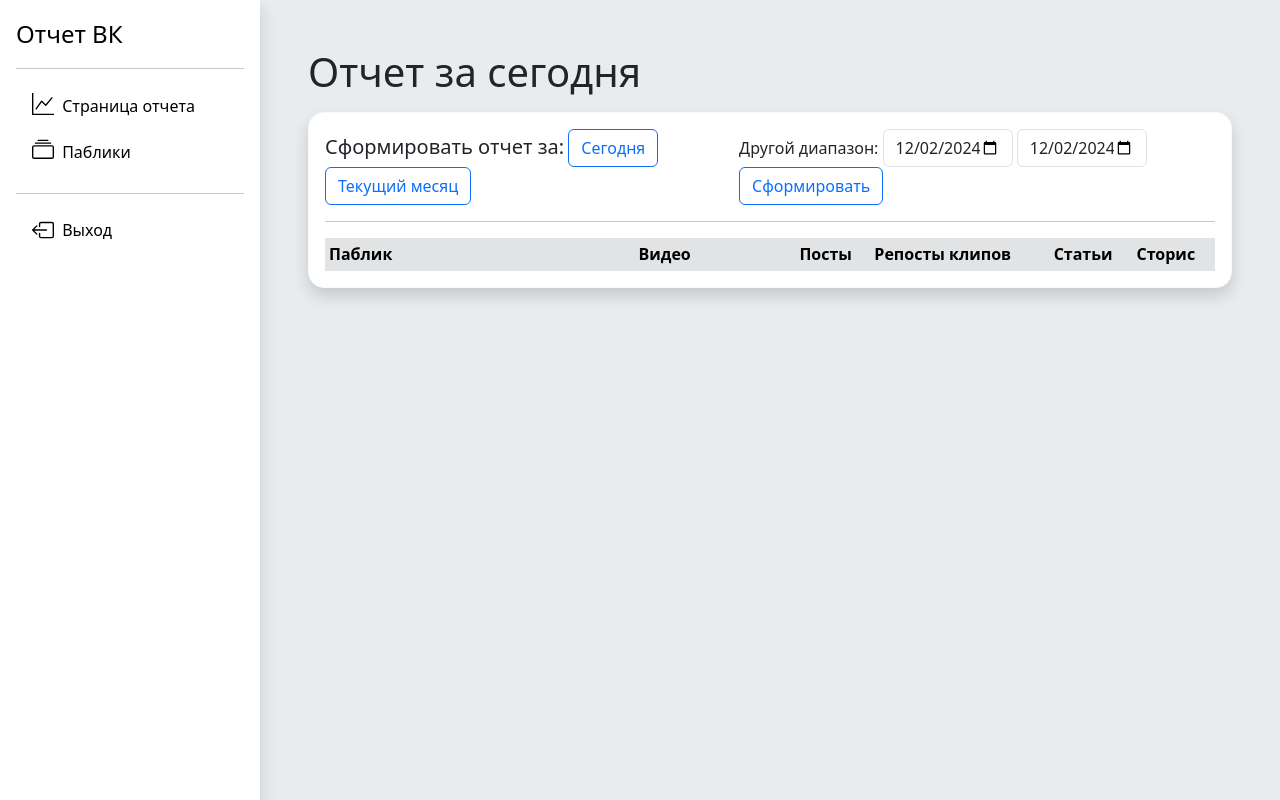
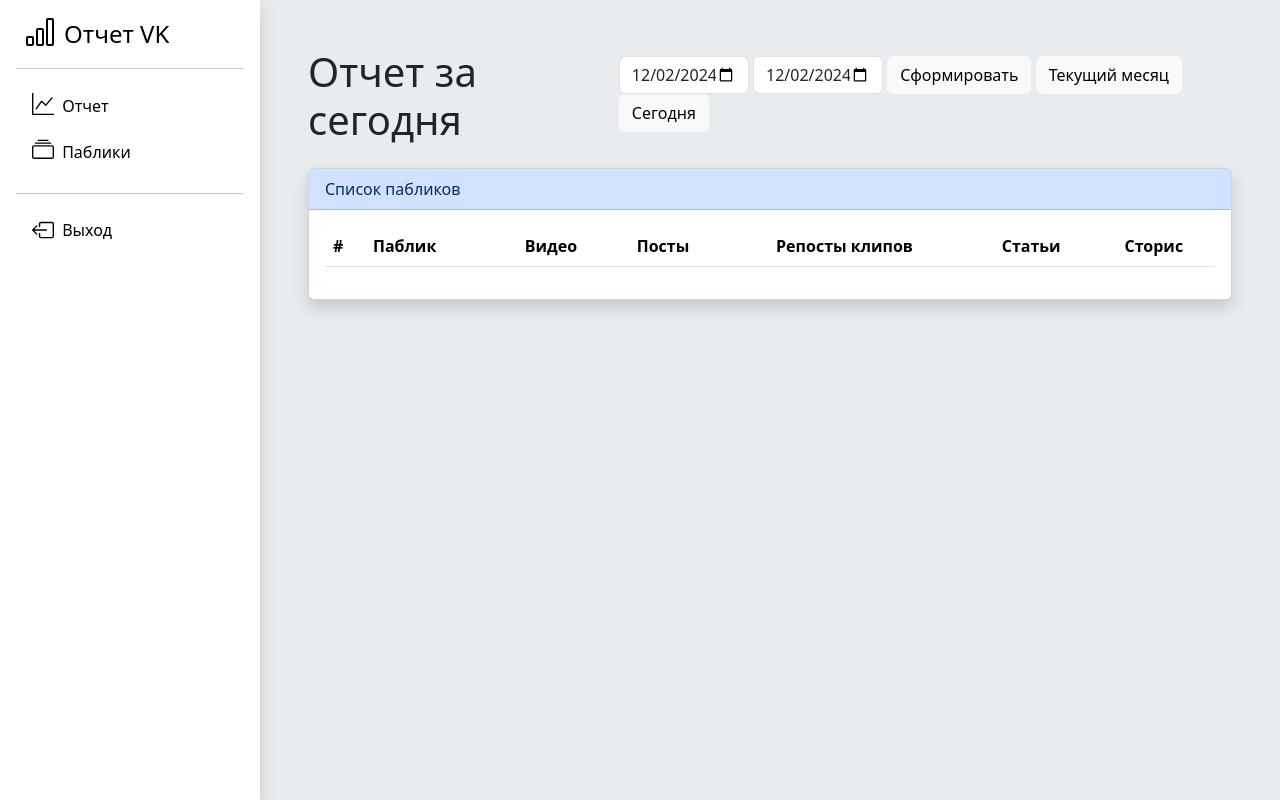
Before and after one commit to DiHard/VKviever, a Django app: template VKviewer/templates/VKstorage/index.html in a window 1280 px wide. Run offline with Django 3.2, Linux system fonts and the light colour scheme; the template is opened without the code that fills it, so the values that code supplies are empty; some libraries are stand-ins or nearby versions.

Commit message:
v 0.6.3 - правки интерфейса

```diff
--- a/VKstorage/views.py
+++ b/VKstorage/views.py
@@ -4,13 +4,15 @@ from rest_framework.viewsets import ModelViewSet
 from VKstorage.models import Groups, Posts
 from VKstorage.serializers import AactivityInGroupsSerializer, PostsSerializer, GroupsSerializer
 
+from VKstorage.models import Groups
+from VKstorage.serializers import AactivityInGroupsSerializer
 
 @login_required
 def index(request):
     return render(request, 'VKstorage/index.html', {'title': 'Формирование отчета'})# Create your views here.
 @login_required
 def all_groups(request):
-    return render(request, 'VKstorage/groups.html', {'title': 'Формирование отчета'})# Create your views here.
+    return render(request, 'VKstorage/groups.html', {'title': 'Управление пабликами'})# Create your views here.
 
 class AactivityInGroupsView(ModelViewSet):
     queryset = Groups.objects.all()
--- a/VKviewer/templates/VKstorage/base.html
+++ b/VKviewer/templates/VKstorage/base.html
@@ -7,7 +7,7 @@
     <link rel="shortcut icon" type="image/png" href="{% static 'favicon.ico' %}"/>
     <title>{% block title %}{% endblock %}</title>
     <link rel="stylesheet" href="https://cdn.jsdelivr.net/npm/bootstrap@5.3.2/dist/css/bootstrap.min.css" integrity="sha384-T3c6CoIi6uLrA9TneNEoa7RxnatzjcDSCmG1MXxSR1GAsXEV/Dwwykc2MPK8M2HN" crossorigin="anonymous">
-  <script src="{% static 'Accounting/js/bootstrap.bundle.min.js' %}"></script>
+  <script src="{% static 'VKstorage/js/bootstrap.bundle.min.js' %}"></script>
     <style>
 
       .bd-placeholder-img {
@@ -68,19 +68,18 @@
 <main class="d-flex flex-nowrap">
 <!--    Основное меню сайта справа -->
 <div class="d-flex flex-column flex-shrink-0 p-3 bg-white shadow" style="width: 260px; min-height: 100vh;">
-    <a href="/" class="d-flex align-items-center mb-3 mb-md-0 me-md-auto link-body-emphasis text-decoration-none">
-<!--        <svg xmlns="http://www.w3.org/2000/svg" width="32" height="32" fill="currentColor" class="bi bi-file-earmark-text-fill me-2 ms-2" viewBox="0 0 16 16">-->
-<!--            <use xlink:href="#logo"></use>-->
-<!--        </svg>-->
-
-      <span class="ml-5 fs-4">Отчет ВК</span>
+    <a href="/" class="d-flex justify-content-center mb-3 mb-md-0 me-md-auto link-body-emphasis text-decoration-none">
+        <svg xmlns="http://www.w3.org/2000/svg" width="32" height="32" fill="currentColor" class="bi bi-bar-chart me-2 ms-2" viewBox="0 0 16 16">
+          <path d="M4 11H2v3h2zm5-4H7v7h2zm5-5v12h-2V2zm-2-1a1 1 0 0 0-1 1v12a1 1 0 0 0 1 1h2a1 1 0 0 0 1-1V2a1 1 0 0 0-1-1zM6 7a1 1 0 0 1 1-1h2a1 1 0 0 1 1 1v7a1 1 0 0 1-1 1H7a1 1 0 0 1-1-1zm-5 4a1 1 0 0 1 1-1h2a1 1 0 0 1 1 1v3a1 1 0 0 1-1 1H2a1 1 0 0 1-1-1z"/>
+        </svg>
+        <span class="ml-5 fs-4">Отчет VK</span>
     </a>
     <hr>
     <ul class="nav nav-pills flex-column mb-auto">
       <li class="nav-item">
         <a href="{% url 'home' %}" class="nav-link link-body-emphasis" style="font-size: 1rem !important">
           <svg class="bi pe-none me-1 mb-2" width="22" height="22"><use xlink:href="#graph"></use></svg>
-          Страница отчета
+          Отчет
         </a>
       </li>
       <li class="nav-item">
--- a/VKviewer/templates/VKstorage/index.html
+++ b/VKviewer/templates/VKstorage/index.html
@@ -5,38 +5,40 @@
 
 
 {% block content %}
+<div class="d-flex justify-content-between">
     <h1 id="h1">Отчет</h1>
-
-<div class="card border-light shadow p-3 bg-body rounded mt-3 rounded-4">
-
-    <div class="d-flex justify-content-between">
+    <div class="d-flex justify-content-end mt-2">
         <div>
-            <h5 class="d-inline">Сформировать отчет за:</h5>
-            <button class="btn btn-outline-primary align-baseline" onclick="load_today()" data-button-name="Свободный">Сегодня</button>
-            <button class="btn btn-outline-primary align-baseline" onclick="current_month()" data-button-name="На просчете">Текущий месяц</button>
-        </div>
-        <div>
-              <span class="d-inline">Другой диапазон:</span>
             <input type="date" id="date_from" style="max-width: 130px;" class="d-inline form-control">
             <input type="date" id="date_to" style="max-width: 130px;" class="d-inline form-control">
-            <button class="btn btn-outline-primary align-baseline d-inline" onclick="load_range()" data-button-name="Участвуем">Сформировать</button>
+            <button class="btn btn-light align-baseline" onclick="load_range()" data-button-name="Участвуем">Сформировать</button>
+            <button class="btn btn-light align-baseline" onclick="current_month()" data-button-name="На просчете">Текущий месяц</button>
+            <button class="btn btn-light align-baseline" onclick="load_today()" data-button-name="Свободный">Сегодня</button>
         </div>
     </div>
-<hr>
+</div>
+
+<div class="card shadow bg-body mt-3">
+    <div class="card-header bg-primary-subtle text-primary-emphasis ">
+	    Список пабликов
+	</div>
+    <div class="card-body" >
         <div class="table-responsive scrollbar">
-    <table class="table table-sm fs-10 mb-0 overflow-hidden">
-        <thead >
+            <table class="table table-hover" id="chats_table">
+                <thead>
                     <tr>
-                <th style="min-width:250px;" class="bg-secondary-subtle">Паблик</th>
-                <th style="min-width:130px;" class="bg-secondary-subtle">Видео</th>
-                <th class="bg-secondary-subtle">Посты</th>
-                <th class="bg-secondary-subtle">Репосты клипов</th>
-                <th class="bg-secondary-subtle">Статьи</th>
-                <th class="bg-secondary-subtle">Сторис</th>
+                        <th style="width: 40px;">#</th>
+                        <th >Паблик</th>
+                        <th class="text-center">Видео</th>
+                        <th class="text-center">Посты</th>
+                        <th class="text-center">Репосты клипов</th>
+                        <th class="text-center">Статьи</th>
+                        <th class="text-center">Сторис</th>
                     </tr>
                 </thead>
                 <tbody id="tableBody">
             </table>
+        </div>
 </div>
 </div>
 
@@ -50,15 +52,16 @@
                 .then(data => {
                     const tableBody = document.getElementById('tableBody');
                     tableBody.innerHTML = '';
-                    data.forEach(item => {
+                    data.forEach((item, index) => {
                             const row = document.createElement('tr');
                             row.innerHTML = `
+                                <td>${index+1}</td>
                                 <td>${item.name}</td>
-                                <td>${item.posts_count.video}</td>
-                                <td>${item.posts_count.photo}</td>
-                                <td>${item.posts_count.short_video}</td>
-                                <td>${item.posts_count.link}</td>
-                                <td>${item.stories_count}</td>
+                                <td class="text-center">${item.posts_count.video}</td>
+                                <td class="text-center">${item.posts_count.photo}</td>
+                                <td class="text-center">${item.posts_count.short_video}</td>
+                                <td class="text-center">${item.posts_count.link}</td>
+                                <td class="text-center">${item.stories_count}</td>
                             `;
                             tableBody.appendChild(row);
 
```
Also changed, not shown: VKviewer/templates/VKstorage/groups.html (+5 -4 lines), VKviewer/templates/registration/login.html (+7 -0 lines). Lines whose indentation alone changed are shown as unchanged.
